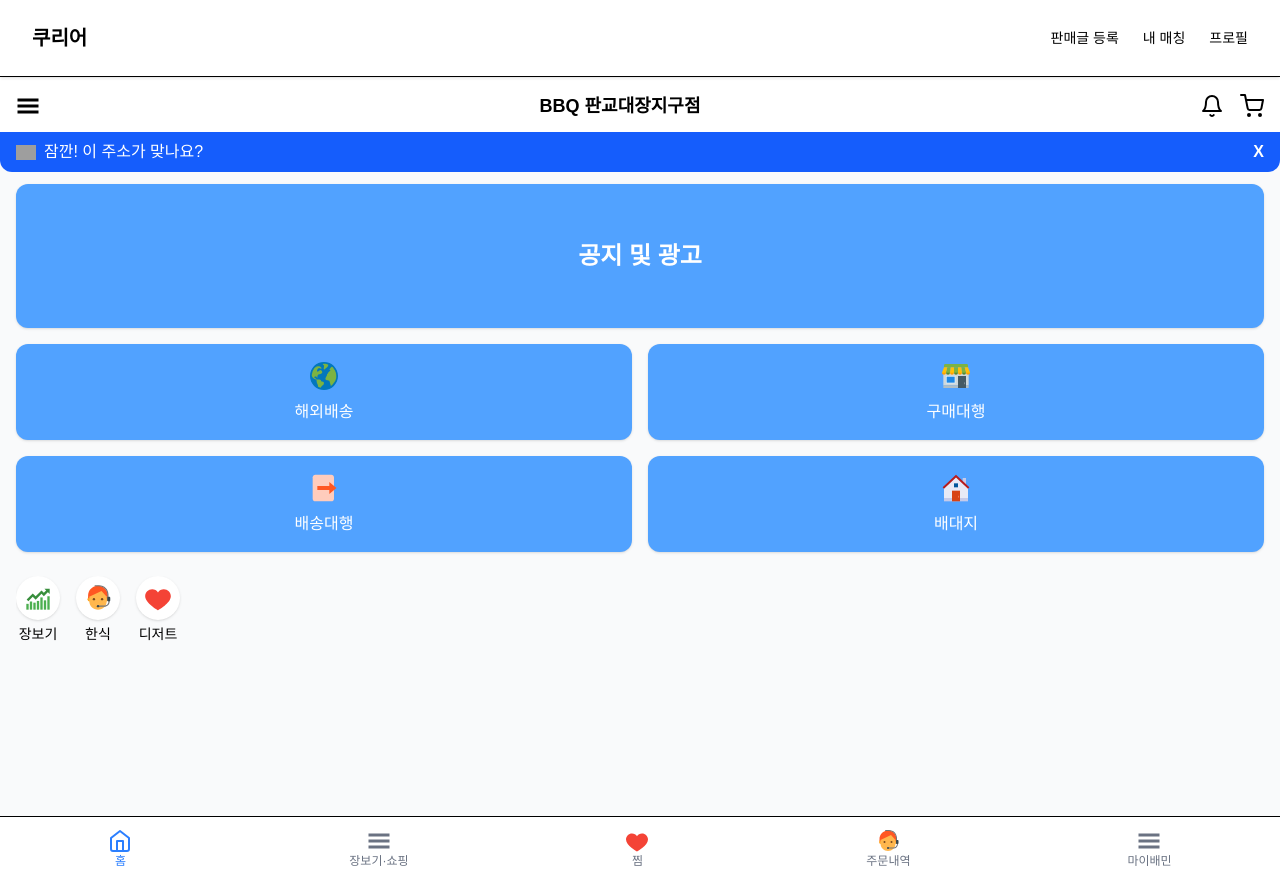
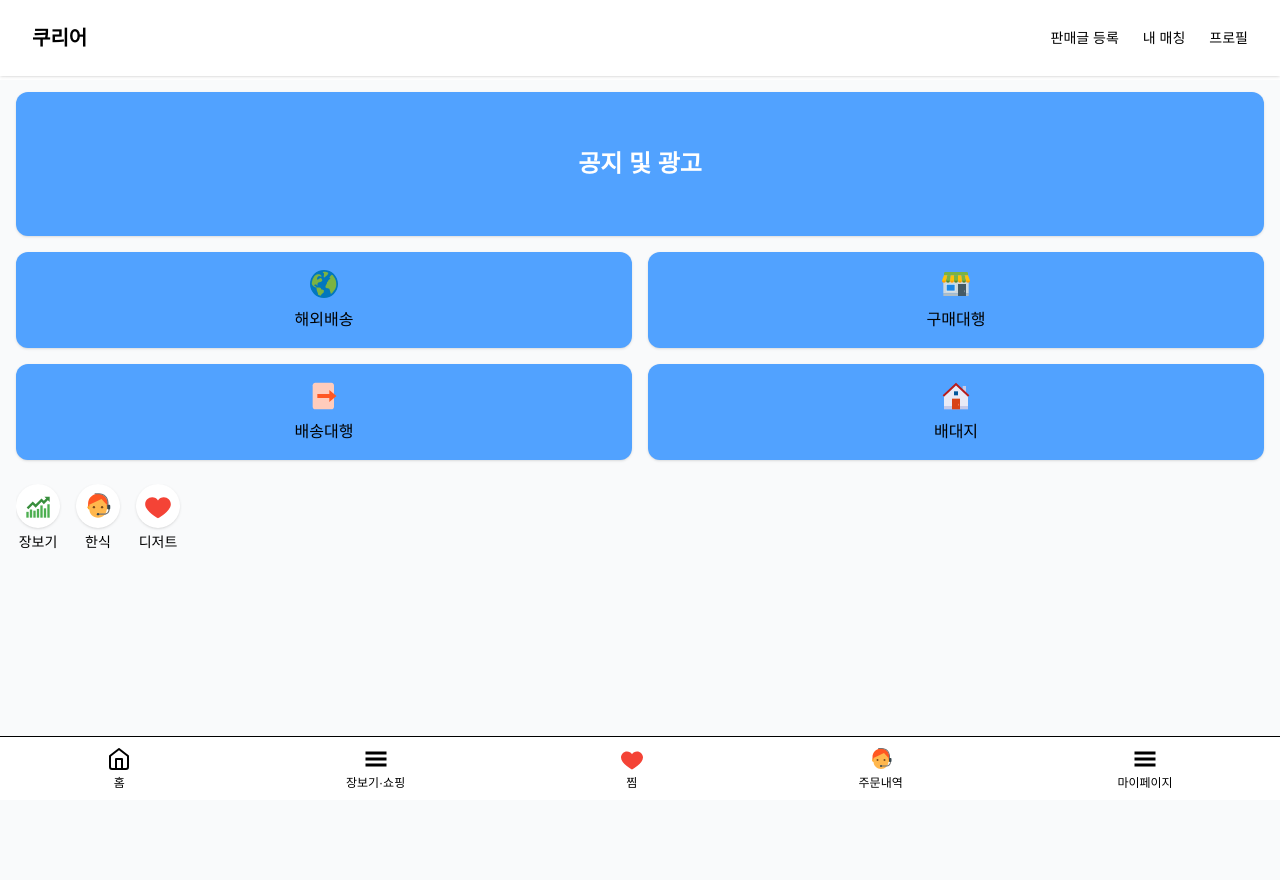
Before and after one commit to chlwlgus4/courier_front, a Next.js app: page / in a window 1280 px wide. Built offline with nearby package versions, Linux system fonts and the light colour scheme; grey boxes are pictures that could not be loaded.

Commit message:
login 기능 추가

```diff
--- a/src/app/layout.tsx
+++ b/src/app/layout.tsx
@@ -2,6 +2,7 @@
 import { Geist, Geist_Mono } from 'next/font/google'
 import './globals.css'
 import Header from '@/components/common/Header'
+import MobileHeader from '@/components/common/MobileHeader'
 
 const geistSans = Geist({
   variable: '--font-geist-sans',
@@ -27,7 +28,8 @@
     <html lang="en">
       <body className={`${geistSans.variable} ${geistMono.variable}`}>
         <Header />
-        <div className={'pt-15 sm:pt-20 lg:pt-20 xl:pt-20'}>{children}</div>
+        <MobileHeader />
+        <div className={'pt-13 sm:pt-20 lg:pt-20 xl:pt-20'}>{children}</div>
       </body>
     </html>
   )
--- a/src/app/page.tsx
+++ b/src/app/page.tsx
@@ -1,45 +1,24 @@
 // src/app/page.tsx
 'use client'
 
-import Image from 'next/image'
+import Link from 'next/link'
+import React, { ReactNode } from 'react'
 import {
-  FcGlobe, // 해외배송
-  FcShop, // 구매대행
-  FcExport, // 배송대행
-  FcHome, // 배대지
+  FcAssistant,
   FcBullish,
-  FcAssistant,
+  FcExport,
+  FcGlobe,
+  FcHome,
   FcLike,
+  FcShop,
 } from 'react-icons/fc'
-import { FiBell, FiShoppingCart, FiHome } from 'react-icons/fi'
+import { FiHome } from 'react-icons/fi'
 import { GiHamburgerMenu } from 'react-icons/gi'
 
 export default function HomePage() {
   return (
-    <div className="min-h-screen bg-gray-50 flex flex-col">
-      {/* 헤더 */}
-      <header className="flex items-center justify-between px-4 py-3 bg-white shadow">
-        <button>
-          <GiHamburgerMenu size={24} />
-        </button>
-        <div className="font-bold text-lg">BBQ 판교대장지구점</div>
-        <div className="flex items-center gap-4">
-          <FiBell size={24} />
-          <FiShoppingCart size={24} />
-        </div>
-      </header>
-
-      {/* “잠깐 이 주소가 맞나요?” 검색 바 */}
-      <div className="px-4 py-2 bg-blue-600 text-white rounded-b-xl">
-        <div className="flex items-center justify-between">
-          <div className="flex items-center gap-2">
-            <Image src="/location-pin.svg" width={20} height={20} alt="" />
-            <span>잠깐! 이 주소가 맞나요?</span>
-          </div>
-          <button className="font-bold">X</button>
-        </div>
-      </div>
-
+    <div className="min-h-screen bg-gray-50 flex flex-col pb-16">
+      {' '}
       <main className="flex-1 overflow-auto px-4 py-3">
         {/* 공지/광고 배너 */}
         <div className="bg-blue-400 text-white rounded-xl h-36 flex items-center justify-center text-2xl font-semibold shadow">
@@ -54,13 +33,14 @@
             { icon: <FcExport size={32} />, label: '배송대행' },
             { icon: <FcHome size={32} />, label: '배대지' },
           ].map((item) => (
-            <button
+            <Link
               key={item.label}
+              href={`/service/${item.label}`}
               className="bg-blue-400 text-white rounded-xl h-24 flex flex-col items-center justify-center shadow"
             >
               {item.icon}
               <span className="mt-2 font-medium">{item.label}</span>
-            </button>
+            </Link>
           ))}
         </div>
 
@@ -86,30 +66,46 @@
           </div>
         </div>
       </main>
-
       {/* 하단 내비게이션 */}
-      <nav className="h-16 bg-white border-t flex justify-around items-center">
-        <button className="flex flex-col items-center text-blue-500">
-          <FiHome size={24} />
-          <span className="text-xs">홈</span>
-        </button>
-        <button className="flex flex-col items-center text-gray-500">
-          <GiHamburgerMenu size={24} />
-          <span className="text-xs">장보기·쇼핑</span>
-        </button>
-        <button className="flex flex-col items-center text-gray-500">
-          <FcLike size={24} />
-          <span className="text-xs">찜</span>
-        </button>
-        <button className="flex flex-col items-center text-gray-500">
-          <FcAssistant size={24} />
-          <span className="text-xs">주문내역</span>
-        </button>
-        <button className="flex flex-col items-center text-gray-500">
-          <GiHamburgerMenu size={24} />
-          <span className="text-xs">마이배민</span>
-        </button>
+      <nav className="fixed bottom-0 left-0 w-full h-16 bg-white border-t flex justify-around items-center">
+        <NavItem href="/" label="홈" icon={<FiHome size={24} />} />
+        <NavItem
+          href="/shop"
+          label="장보기·쇼핑"
+          icon={<GiHamburgerMenu size={24} />}
+        />
+        <NavItem href="/favorites" label="찜" icon={<FcLike size={24} />} />
+        <NavItem
+          href="/orders"
+          label="주문내역"
+          icon={<FcAssistant size={24} />}
+        />
+        <NavItem
+          href="/mypage"
+          label="마이페이지"
+          icon={<GiHamburgerMenu size={24} />}
+        />
       </nav>
     </div>
   )
 }
+
+// 하단 내비게이션 아이템 컴포넌트
+interface NavItemProps {
+  href: string
+  label: string
+  icon: ReactNode
+}
+
+function NavItem({ href, label, icon }: Readonly<NavItemProps>) {
+  // (active 로직 추가 가능)
+  return (
+    <Link
+      href={href}
+      className="flex flex-col items-center text-gray-500 hover:text-blue-500"
+    >
+      {icon}
+      <span className="text-xs mt-1">{label}</span>
+    </Link>
+  )
+}
--- a/src/components/common/Header.tsx
+++ b/src/components/common/Header.tsx
@@ -20,7 +20,7 @@
   if (shouldHideHeader) return null
 
   return (
-    <header className="fixed top-0 left-0 right-0 z-30 bg-white border-b shadow-sm">
+    <header className="hidden md:block fixed top-0 left-0 right-0 z-30 bg-white shadow">
       <div className="max-w-screen-2xl mx-auto px-6 sm:px-8 py-4 sm:py-6 flex justify-between items-center">
         <div className="flex items-center gap-2">
           {/* 모바일 뒤로가기 버튼 */}
--- /dev/null
+++ b/src/components/common/MobileHeader.tsx
@@ -0,0 +1,23 @@
+'use client'
+
+import { FiBell, FiShoppingCart } from 'react-icons/fi'
+import { GiHamburgerMenu } from 'react-icons/gi'
+
+const MobileHeader = () => {
+  return (
+    <header className="bloack md:hidden fixed z-30 w-full px-4 py-3 bg-white shadow">
+      <div className="flex justify-between items-center max-w-screen-2xl mx-auto">
+        <button>
+          <GiHamburgerMenu size={24} />
+        </button>
+        <div className="font-bold text-lg">BBQ 판교대장지구점</div>
+        <div className="flex items-center gap-4">
+          <FiBell size={24} />
+          <FiShoppingCart size={24} />
+        </div>
+      </div>
+    </header>
+  )
+}
+
+export default MobileHeader
```
